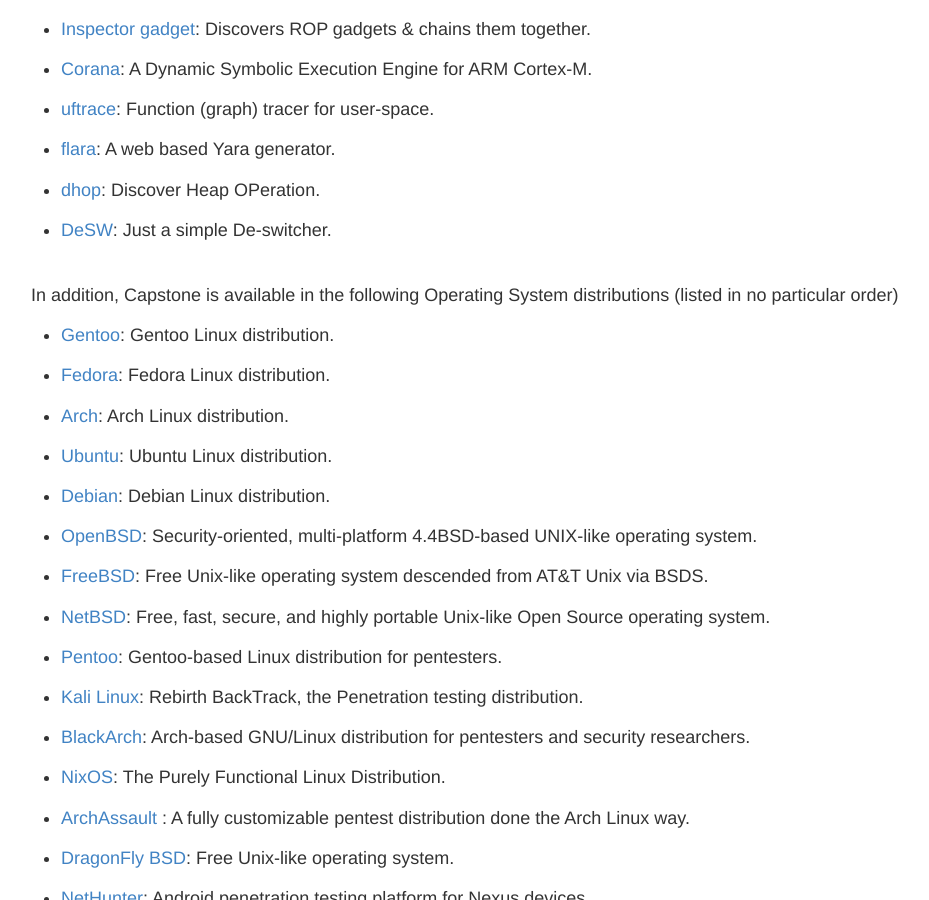
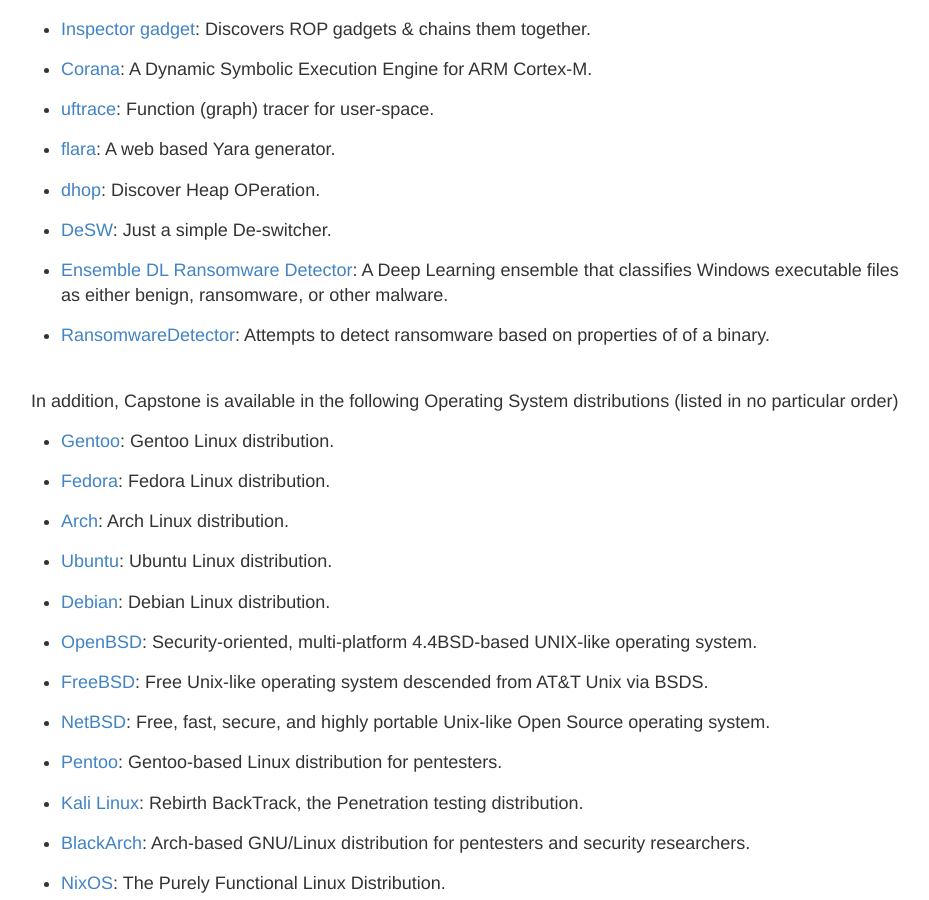
Before and after one commit to capstone-engine/capstone-engine.github.io, a Jekyll site: the page built from showcase.md, in a window 1280 px wide and 900 px high, scrolled down 18457 px. Shown: the whole window, without its empty margins (169-1098 px from the left). Built offline with Jekyll 4.4.1, drawn with Linux system fonts in a browser that asks for light colours.

Commit message:
showcase

```diff
--- a/showcase.md
+++ b/showcase.md
@@ -893,6 +893,10 @@
 
 - [DeSW](https://github.com/dustnn/DeSW): Just a simple De-switcher.
 
+- [Ensemble DL Ransomware Detector](https://github.com/laurencejbelliott/Ensemble_DL_Ransomware_Detector): A Deep Learning ensemble that classifies Windows executable files as either benign, ransomware, or other malware.
+
+- [RansomwareDetector](https://github.com/aaron-otis/RansomwareDetector): Attempts to detect ransomware based on properties of of a binary.
+
 
 <br>
 In addition, Capstone is available in the following Operating System distributions (listed in no particular order)
```
Also changed, not shown: other parts of showcase.md (+1 -1 lines).
